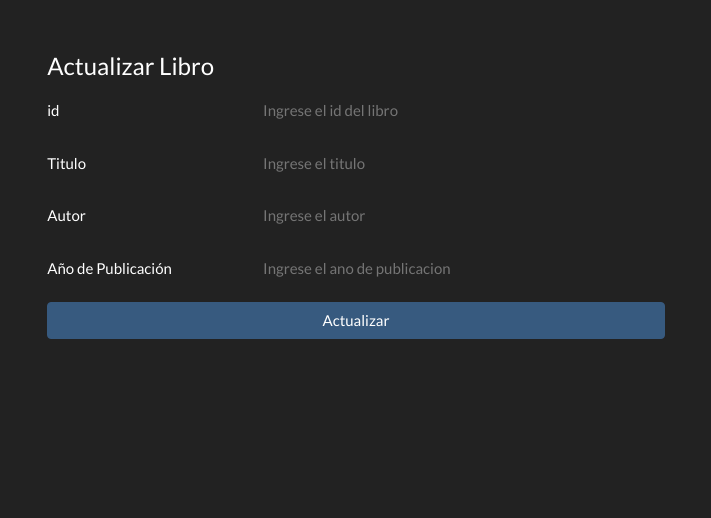
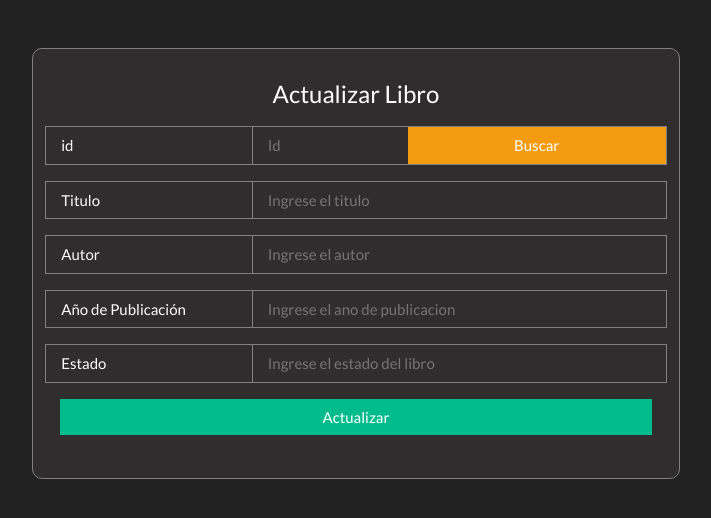
Before and after one commit to andres-rivera-05/leboratorio-fronend, a React (Vite) app in the folder leboratorio-fronend/: page /actualizar-libro in a window 1280 px wide. Shown: the top 518 px of the page, without its empty margins (284-995 px from the left). Built offline with nearby package versions, Linux system fonts and the light colour scheme.

Commit message:
actualizando formularios

```diff
--- a/leboratorio-fronend/src/ActualizarLibro.jsx
+++ b/leboratorio-fronend/src/ActualizarLibro.jsx
@@ -1,4 +1,4 @@
-import {useState} from 'react'
+import { useEffect, useState } from 'react'
 import axios from 'axios'
 
 export const ActualizarLibro = () => {
@@ -6,15 +6,46 @@ export const ActualizarLibro = () => {
 
     const [agregado, setAgregado] = useState();
 
-    const [titulo, setTitulo] = useState();
+    const [titulo, setTitulo] = useState('');
 
-    const [autor, setAutor] = useState();
+    const [autor, setAutor] = useState('');
 
-    const [anio_publicacion, setAnio] = useState();
+    const [anio_publicacion, setAnio] = useState('');
 
-    const [dataForm, setDataForm] = useState({id:""});
+    const [dataForm, setDataForm] = useState({ id: "" });
+
+    const [estado, setEstado] = useState('');
 
 
+    const idHandler = (event) => {
+        const { name, value } = event.target;
+        setDataForm({ ...dataForm, [name]: value })
+    }
+
+
+    const buscarLibroID = async () => {
+
+        try {
+
+            const url = `http://localhost:5000/api/libro/seleccionado/${dataForm.id}`;
+            const result = await axios.get(url);
+            const datos = result.data;
+
+            setTitulo(datos[0].titulo || '')
+            setAutor(datos[0].autor || '')
+            setAnio(datos[0].anio_publicacion || '')
+            setEstado(datos[0].estado || '')
+            setAgregado("")
+
+        } catch (err) {
+            setAgregado("No se encontro el libro")
+            setTitulo('')
+            setAutor('')
+            setAnio('')
+            setEstado('')
+        }
+
+    }
 
     const tituloHandler = (event) => {
         const { name, value } = event.target;
@@ -31,26 +62,28 @@ export const ActualizarLibro = () => {
         setAnio(value);
     }
 
-    const idHandler = (event)=>{
-      const {name, value} = event.target;
-      setDataForm({...dataForm, [name]:value})
+
+    const estadoHandler = () => {
+        const { name, value } = event.target;
+        setEstado(value);
     }
+
 
     const submitHandler = async () => {
 
-        const url = `http://localhost:4000/api/libro/${dataForm.id}`;
+        const url = `http://localhost:5000/api/libro/${dataForm.id}`;
 
         event.preventDefault();
 
         const data = {
             titulo: titulo,
             autor: autor,
-            anio_publicacion: anio_publicacion
+            anio_publicacion: anio_publicacion,
+            estado: estado
         }
 
         try {
             const result = await axios.put(url, data);
-        const resulData = (result).data;
             setAgregado("Libro actualizado")
         } catch (err) {
             setAgregado("Libro no actualizado")
@@ -67,20 +100,21 @@ export const ActualizarLibro = () => {
                         <fieldset>
                             <legend>Actualizar Libro</legend>
 
-                        <div className="form-group row">
-                            <label  className="col-sm-4 col-form-label">id</label>
-                            <div className="col-sm-8">
+                            <div className="form-group row" style={{flexWrap:'nowrap'}}>
+                                <label className="col-sm-4 col-form-label">id</label>
+                                <div className="col-sm-3">
                                     <input type="text" className="form-control-plaintext"
-                                    name="id" placeholder="Ingrese el id del libro" onChange={idHandler}
+                                        name="id" value={dataForm.id} placeholder="Id" onChange={idHandler}
                                     />
                                 </div>
+                                <button type="button" className="btn btn-warning w-100" onClick={buscarLibroID}>Buscar</button>
                             </div>
 
                             <div className="form-group row">
-                            <label  className="col-sm-4 col-form-label">Titulo</label>
+                                <label className="col-sm-4 col-form-label">Titulo</label>
                                 <div className="col-sm-8">
                                     <input type="text" className="form-control-plaintext"
-                                    name="titulo" placeholder="Ingrese el titulo" onChange={tituloHandler}
+                                        name="titulo" value={titulo} placeholder="Ingrese el titulo" onChange={tituloHandler}
                                     />
                                 </div>
                             </div>
@@ -88,21 +122,31 @@ export const ActualizarLibro = () => {
                             <div className="form-group row">
                                 <label className="col-sm-4 col-form-label">Autor</label>
                                 <div className="col-sm-8">
-                                <input type="text" className="form-control-plaintext"  name="autor" placeholder="Ingrese el autor" onChange={autorHandler} />
+                                    <input type="text" value={autor} className="form-control-plaintext" name="autor" placeholder="Ingrese el autor" onChange={autorHandler} />
                                 </div>
                             </div>
 
                             <div className="form-group row">
-                            <label  className="col-sm-4 col-form-label">Año de Publicación</label>
+                                <label className="col-sm-4 col-form-label">Año de Publicación</label>
                                 <div className="col-sm-8">
                                     <input type="text" className="form-control-plaintext" name="anio_publicacion"
-                                    placeholder="Ingrese el ano de publicacion" onChange={anioHandler} />
+                                        value={anio_publicacion} placeholder="Ingrese el ano de publicacion" onChange={anioHandler} />
                                 </div>
                             </div>
-                        <button type="submit" className="btn btn-primary w-100">Actualizar</button>
+
+                            <div className="form-group row">
+                                <label className="col-sm-4 col-form-label">Estado</label>
+                                <div className="col-sm-8">
+                                    <input type="text" className="form-control-plaintext" name="estado"
+                                        value={estado} placeholder="Ingrese el estado del libro" onChange={estadoHandler} />
+                                </div>
+                            </div>
+                            <div className="d-flex justify-content-end">
+                                <button type="submit" className="btn btn-success w-100">Actualizar</button>
+                            </div>
                         </fieldset>
                     </form>
-                <div className='col-12 text-center mt-5'><h3 style={{color: "green"}}>{agregado}</h3></div>
+                    <div className='col-12 text-center mt-3'><h3 style={{ color: "green" }}>{agregado}</h3></div>
                 </div>
             </div>
         </>
--- a/leboratorio-fronend/src/AgregarLibro.jsx
+++ b/leboratorio-fronend/src/AgregarLibro.jsx
@@ -1,9 +1,9 @@
-import  { useState } from 'react'
+import { useState } from 'react'
 import axios from 'axios'
 
 export const AgregarLibro = () => {
 
-    const url = "http://localhost:4000/api/libro"
+    const url = "http://localhost:5000/api/libro"
 
     const [agregado, setAgregado] = useState("");
 
@@ -13,12 +13,18 @@ export const AgregarLibro = () => {
 
     const [anio_publicacion, setAnio] = useState();
 
+    const [estado, setEstado] = useState();
+
 
     const tituloHandler = (event) => {
         const { name, value } = event.target;
+        //esto valida si el input esta vacio
+        if (event.target.value.length === 0) {
+            setAgregado("");
+        }
+      //  console.log(event.target.value)
         setTitulo(value);
     }
-
     const autorHandler = (event) => {
         const { name, value } = event.target;
         setAutor(value);
@@ -29,21 +35,33 @@ export const AgregarLibro = () => {
         setAnio(value);
     }
 
-    const submitHandler = async ()=>{
+    const estadoHandler = () => {
+        const { name, value } = event.target;
+        setEstado(value);
+    }
+
+    const submitHandler = async () => {
         event.preventDefault();
+
         const data = {
             titulo: titulo,
             autor: autor,
-            anio_publicacion: anio_publicacion
+            anio_publicacion: anio_publicacion,
+            estado: estado
         }
 
         try {
+            if (!titulo || !autor || !anio_publicacion || !estado) {
+                setAgregado("Completa los campos!")
+                return;
+            }
             const result = await axios.post(url, data);
-        const resulData = (result).data;
             setAgregado("Libro agregado")
         } catch (err) {
             setAgregado("Libro no agregado")
         }
+
+
     }
 
     return (
@@ -55,7 +73,7 @@ export const AgregarLibro = () => {
                             <legend>Agregar Libro</legend>
 
                             <div className="form-group row">
-                            <label  className="col-sm-4 col-form-label">Titulo</label>
+                                <label className="col-sm-4 col-form-label">Titulo</label>
                                 <div className="col-sm-8">
                                     <input type="text" className="form-control-plaintext"
                                         name="titulo" placeholder="Ingrese el titulo" onChange={tituloHandler}
@@ -66,21 +84,29 @@ export const AgregarLibro = () => {
                             <div className="form-group row">
                                 <label className="col-sm-4 col-form-label">Autor</label>
                                 <div className="col-sm-8">
-                                <input type="text" className="form-control-plaintext"  name="autor" placeholder="Ingrese el autor" onChange={autorHandler} />
+                                    <input type="text" className="form-control-plaintext" name="autor" placeholder="Ingrese el autor" onChange={autorHandler} />
                                 </div>
                             </div>
 
                             <div className="form-group row">
-                            <label  className="col-sm-4 col-form-label">Año de Publicación</label>
+                                <label className="col-sm-4 col-form-label">Año de Publicación</label>
                                 <div className="col-sm-8">
                                     <input type="text" className="form-control-plaintext" name="anio_publicacion"
                                         placeholder="Ingrese el ano de publicacion" onChange={anioHandler} />
                                 </div>
                             </div>
+
+                            <div className="form-group row">
+                                <label className="col-sm-4 col-form-label">Estado</label>
+                                <div className="col-sm-8">
+                                    <input type="text" className="form-control-plaintext" name="estado"
+                                        placeholder="Ingrese el estado del libro" onChange={estadoHandler} />
+                                </div>
+                            </div>
                             <button type="submit" className="btn btn-primary w-100">Agregar</button>
                         </fieldset>
                     </form>
-                <div className='col-12 text-center mt-5'><h3 style={{color: "green"}}>{agregado}</h3></div>
+                    <div className='col-12 text-center mt-5'><h3 style={{ color: "green" }}>{agregado}</h3></div>
                 </div>
             </div>
         </>
--- a/leboratorio-fronend/src/App.jsx
+++ b/leboratorio-fronend/src/App.jsx
@@ -5,6 +5,7 @@ import { BrowserRouter, Route, Routes } from 'react-router-dom'
 import { AgregarLibro } from './AgregarLibro'
 import { ActualizarLibro } from './ActualizarLibro'
 import { EliminarLibro } from './EliminarLibro'
+import './styles.css'
 
 function App() {
 
--- a/leboratorio-fronend/src/EliminarLibro.jsx
+++ b/leboratorio-fronend/src/EliminarLibro.jsx
@@ -4,6 +4,7 @@ import axios from 'axios'
 export const EliminarLibro = () => {
 
     const [agregado, setAgregado] = useState();
+
     const [dataForm, setDataForm] = useState({id:""});
 
     const idHandler = (event)=>{
@@ -14,7 +15,7 @@ export const EliminarLibro = () => {
 
       const submitHandler = async () => {
         event.preventDefault();
-        const url = `http://localhost:4000/api/libro/${dataForm.id}`;
+        const url = `http://localhost:5000/api/libro/${dataForm.id}`;
 
         try {
         const result = await axios.delete(url);
--- /dev/null
+++ b/leboratorio-fronend/src/styles.css
@@ -0,0 +1,34 @@
+.form-group.row {
+    border: 1px solid gray;
+}
+label.col-sm-4.col-form-label {
+    border-right: 1px solid gray;
+}
+
+.col-7.mx-auto {
+    border: 1px solid gray;
+    padding: 27px;
+    border-radius: 10px;
+    background: #2f2d2d;
+}
+
+legend {
+    display: block;
+    width: 100%;
+    max-width: 100%;
+    padding: 0;
+    margin-bottom: .9rem;
+    font-size: 1.5rem;
+    line-height: inherit;
+    color: inherit;
+    text-align: center;
+    white-space: normal;
+}
+
+button{
+    border-radius: 0px !important;
+}
+
+h3 {
+    font-size: 18px;
+}
```
Lines whose indentation alone changed are shown as unchanged.
